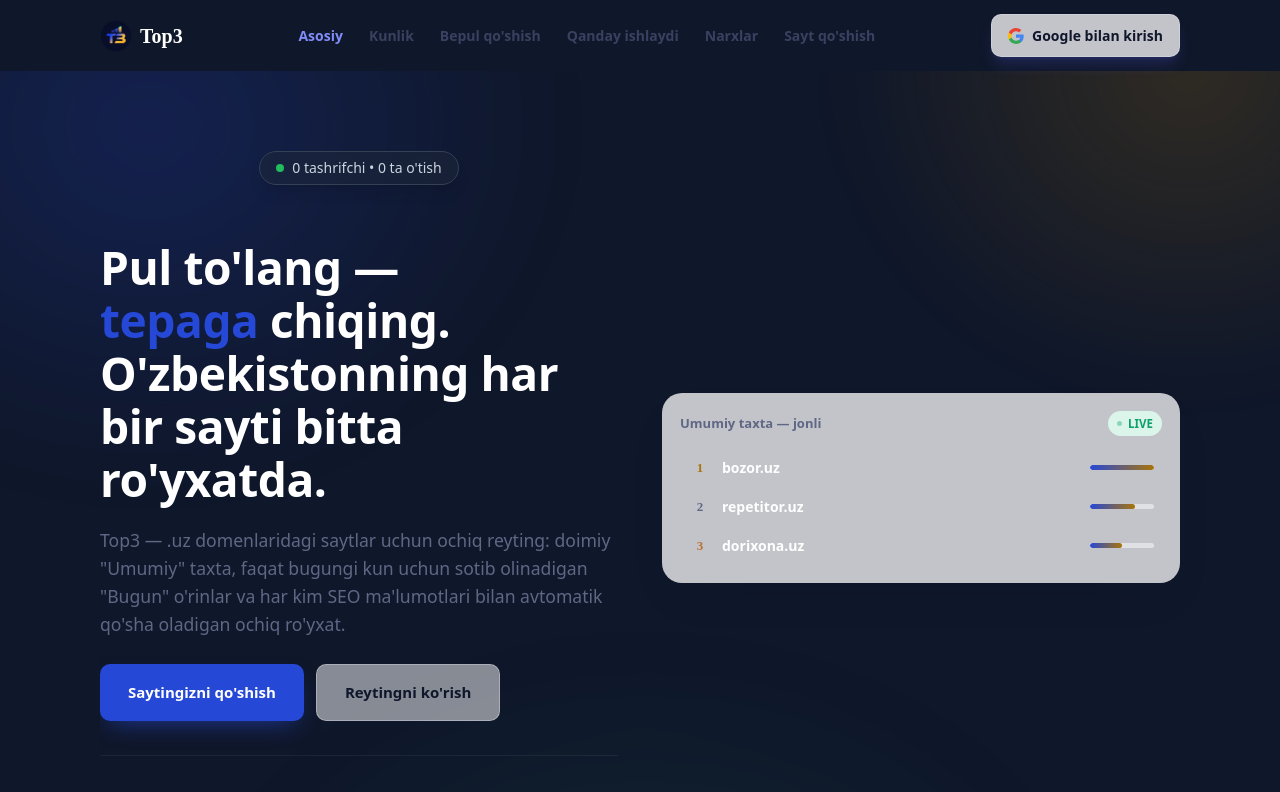
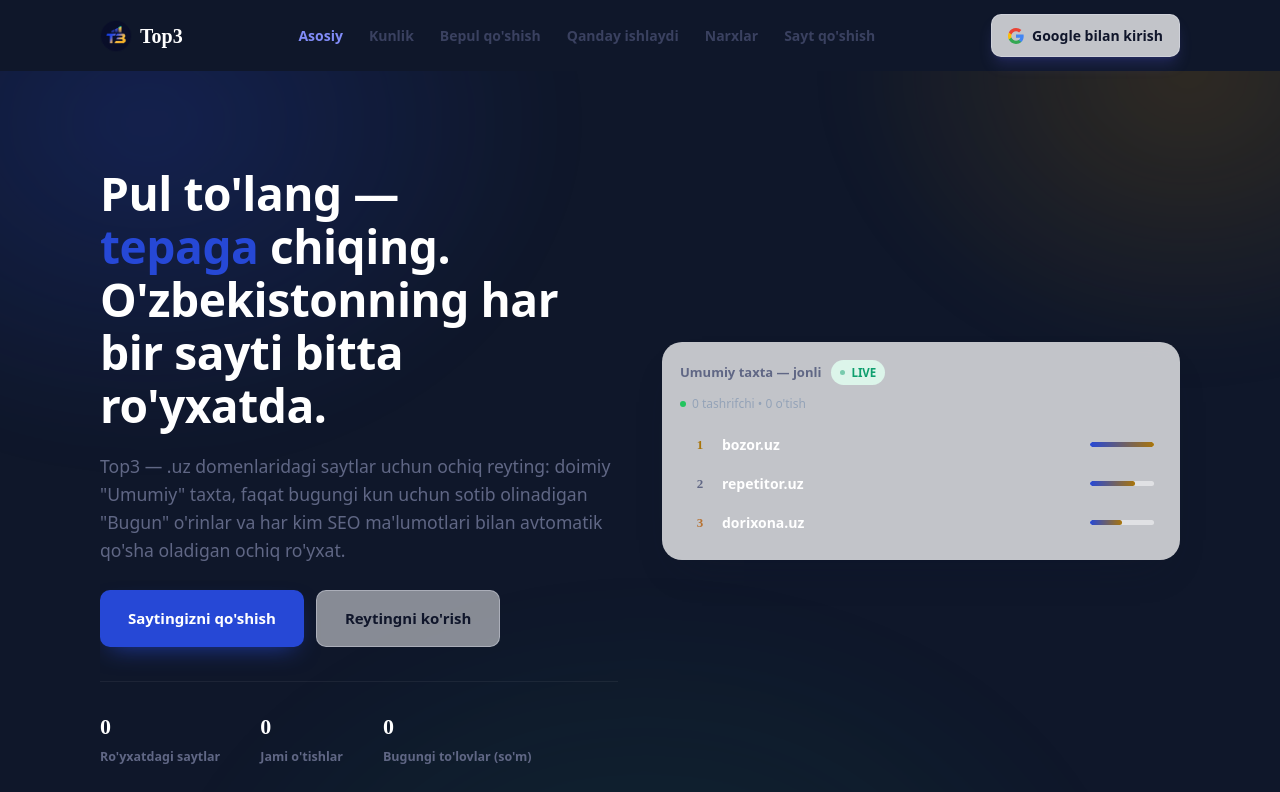
Before and after one commit to goldendevuz/top3, a React (Vite) app in the folder frontend/: page / in a window 1280 px wide. Shown: the top 792 px of the page. Built offline with nearby package versions, Linux system fonts and the light colour scheme; no server answers.

Commit message:
Move LiveAnalytics to hero card top

```diff
--- a/frontend/src/components/Hero.tsx
+++ b/frontend/src/components/Hero.tsx
@@ -21,7 +21,7 @@
     <section className="hero">
       <div className="wrap hero-grid">
         <div className="flex flex-col items-start text-left">
-          <LiveAnalytics />
+
           <h1 style={{ marginTop: '32px', textAlign: 'left', lineHeight: '1.15' }}>
             Pul to'lang — <em>tepaga</em> chiqing.<br/>O'zbekistonning har bir sayti bitta ro'yxatda.
           </h1>
@@ -40,9 +40,13 @@
         </div>
 
         <div className="hero-card">
-          <div className="hero-card-top">
-            <span className="tt">Umumiy taxta — jonli</span>
-            <span className="live-pill"><span className="dot"></span>LIVE</span>
+          <div className="hero-card-top flex flex-col sm:flex-row justify-between items-start sm:items-center gap-2">
+            <div className="flex flex-col">
+              <span className="tt flex items-center gap-2">Umumiy taxta — jonli <span className="live-pill" style={{ position: 'static', transform: 'none', marginLeft: '4px' }}><span className="dot"></span>LIVE</span></span>
+              <div className="mt-1">
+                <LiveAnalytics />
+              </div>
+            </div>
           </div>
           <div id="heroMini">
             {/* Example mini rows from html */}
--- a/frontend/src/components/LiveAnalytics.tsx
+++ b/frontend/src/components/LiveAnalytics.tsx
@@ -34,11 +34,9 @@
   }, []);
 
   return (
-    <div className="w-full flex justify-center mb-6 mt-4">
-      <div className="inline-flex items-center gap-2 px-4 py-1.5 bg-slate-800/50 backdrop-blur-md border border-slate-700 rounded-full text-sm text-slate-300 shadow-lg">
-        <span className="w-2 h-2 rounded-full bg-green-500 animate-pulse"></span>
-        {data.visitors.toLocaleString()} tashrifchi &bull; {data.clicks.toLocaleString()} ta o'tish
-      </div>
+    <div className="inline-flex items-center gap-1.5 text-xs text-slate-400 font-medium">
+      <span className="w-1.5 h-1.5 rounded-full bg-green-500 animate-pulse"></span>
+      {data.visitors.toLocaleString()} tashrifchi &bull; {data.clicks.toLocaleString()} o'tish
     </div>
   );
 };
```
